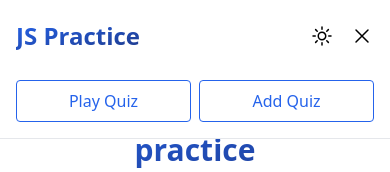
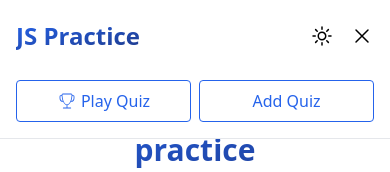
Before and after one commit to ashsajal1/js-practice-app, a React (Vite) app: page / in a window 390 px wide. Both pictures are taken after a click on the icon 362 px from the left and 36 px from the top of the page. Shown: the top 172 px of the page. Built offline with nearby package versions, Linux system fonts and the light colour scheme.

Commit message:
add icon to nav btn of small screen

```diff
--- a/src/components/partials/navbar.tsx
+++ b/src/components/partials/navbar.tsx
@@ -85,7 +85,10 @@ export default function Navbar() {
                         type: 'tween'
                     }}
                     className={`flex items-center gap-2 w-full mt-6 md:hidden`}>
-                    <Link onClick={() => setIsShowMenu(!isShowMenu)} className="w-full" to='/quiz'><Button className="w-full" variant="outline">Play Quiz</Button></Link>
+                    <Link onClick={() => setIsShowMenu(!isShowMenu)} className="w-full" to='/quiz'><Button className="w-full flex items-center gap-1" variant="outline">
+                        <CiTrophy className="h-5 w-5" />
+                        Play Quiz
+                    </Button></Link>
                     <Link className="w-full" onClick={() => setIsShowMenu(!isShowMenu)} to='/quiz'>
                         <Button className="w-full" variant="outline">Add Quiz</Button>
                     </Link>
```
